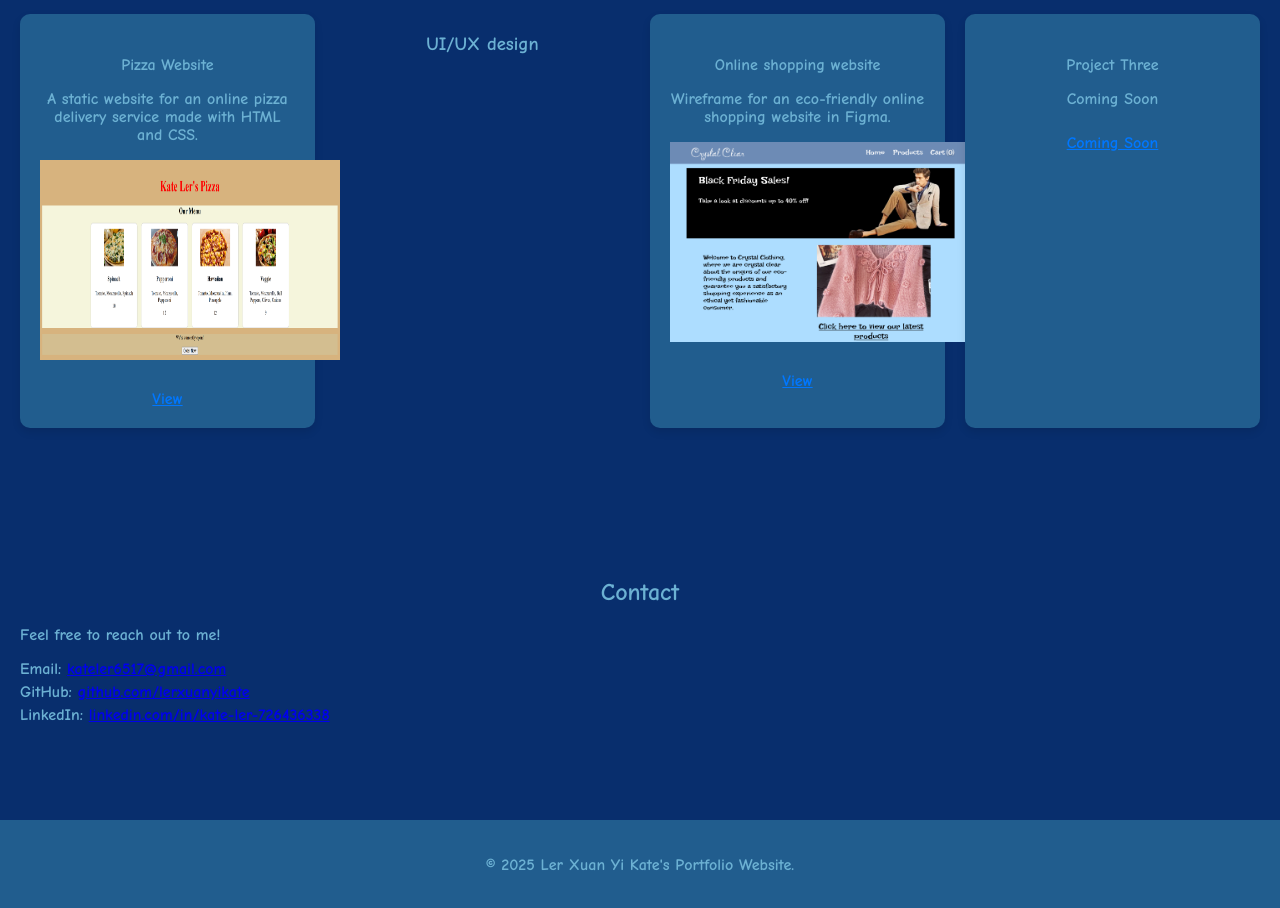
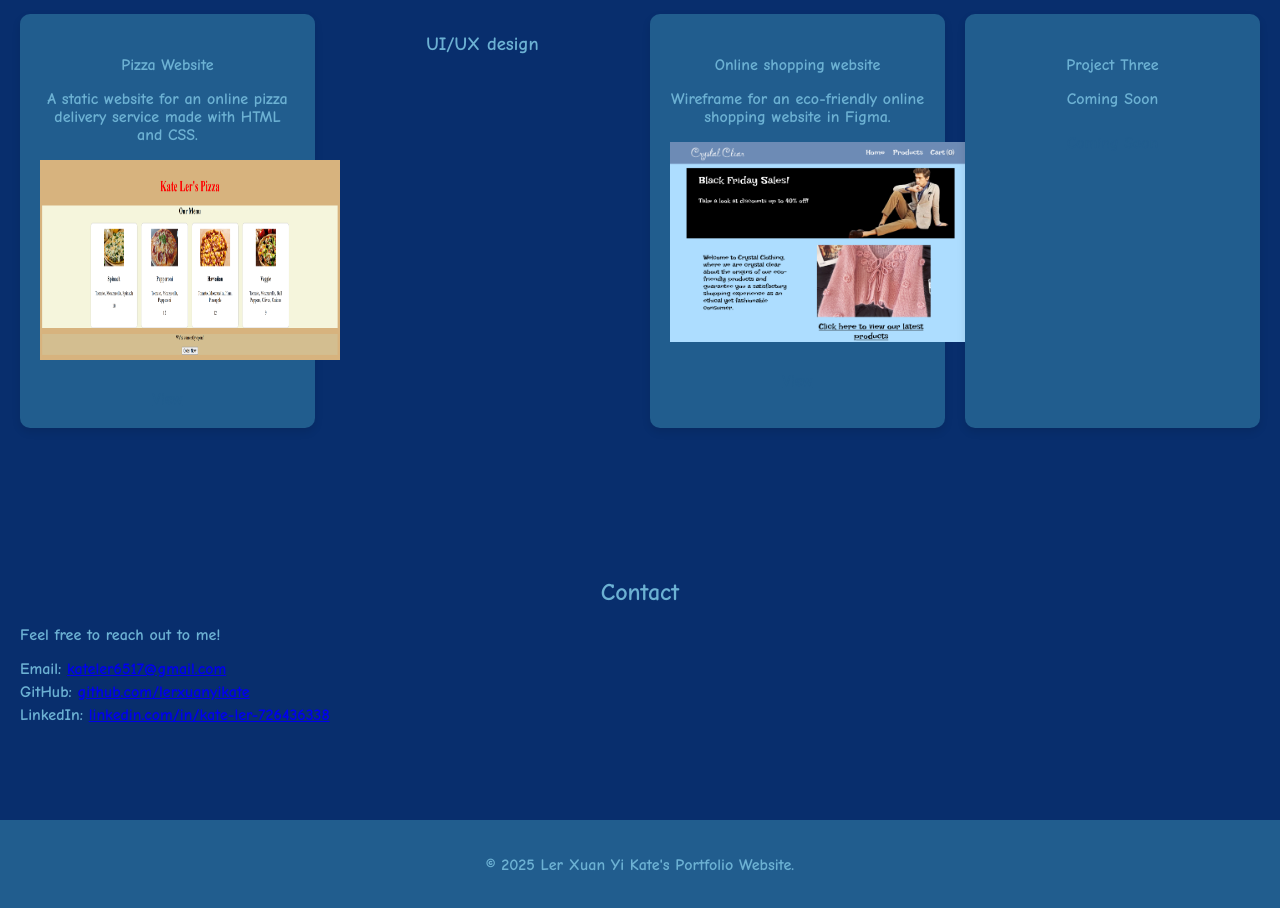
Before and after one commit to Lerxuanyikate/lerxuanyikate.github.io, a plain HTML site: page index.html in a window 1280 px wide. Shown: the part 1760-2668 px from the top of the page. Drawn offline with Linux system fonts and the light colour scheme.

Commit message:
Update style.css

```diff
--- a/style.css
+++ b/style.css
@@ -163,7 +163,7 @@ section {
 .project-card a {
   display: inline-block;
   margin-top: 10px;
-  color: #0077ff;
+  color: #215D8E;
 }
 
 #contact ul {
```
